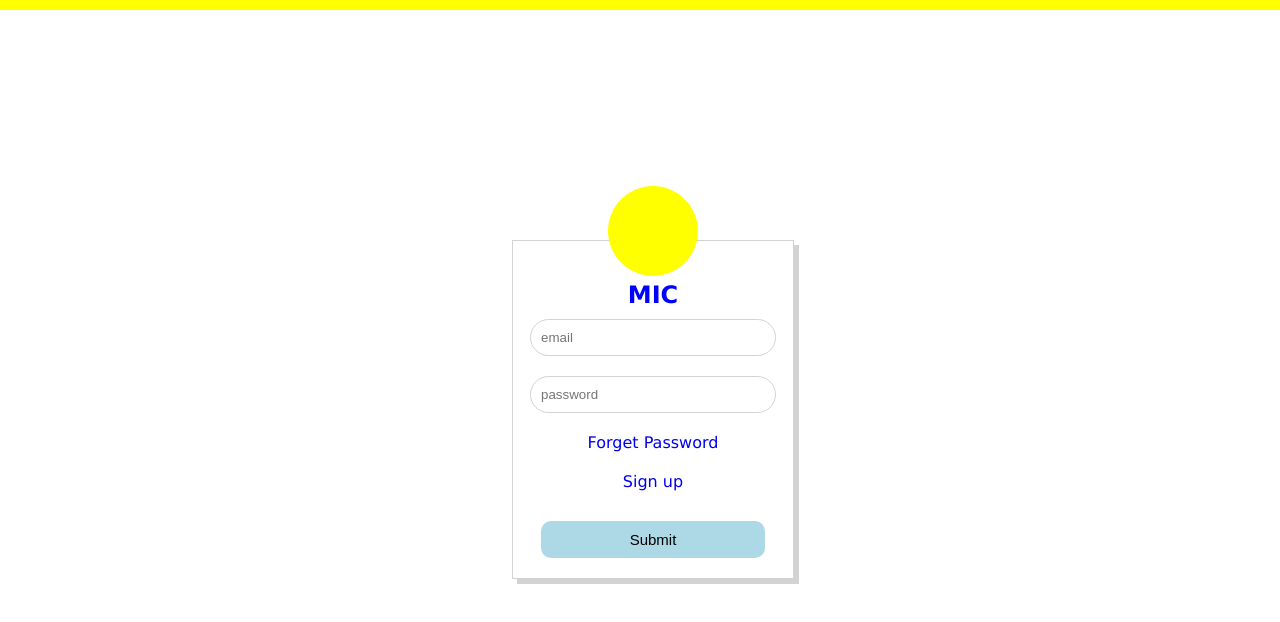
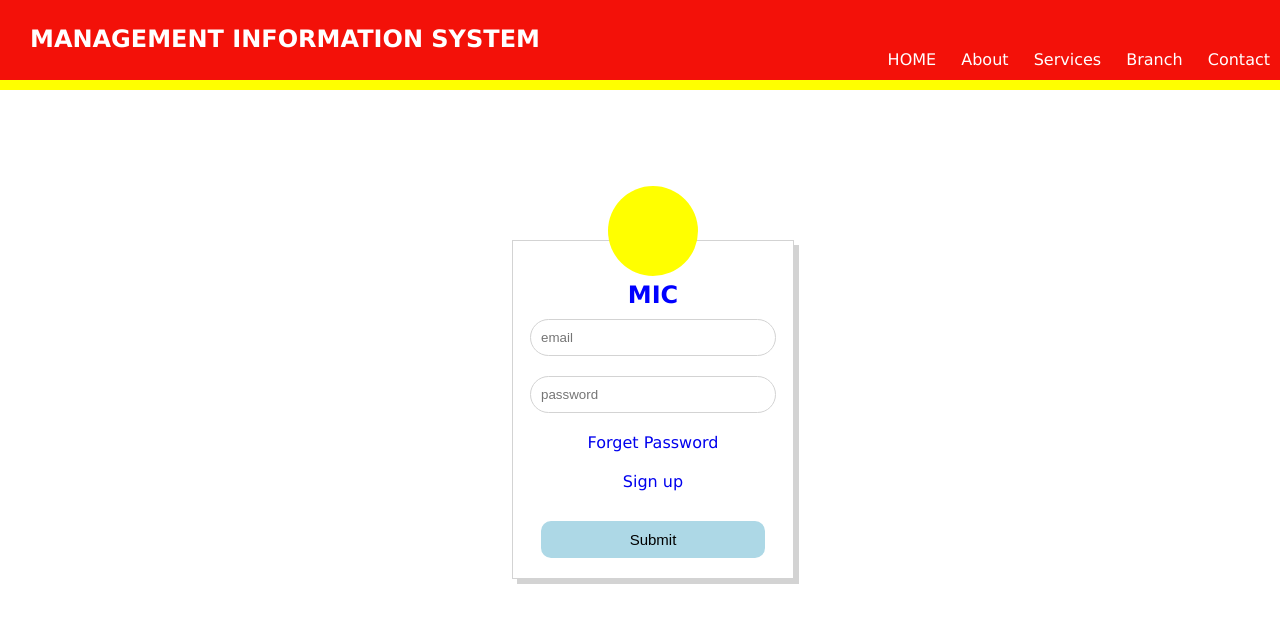
Before and after one commit to cedcase/mic, a plain HTML site: page index.html in a window 1280 px wide. Drawn offline with Linux system fonts and the light colour scheme.

Commit message:
Update styles.css

```diff
--- a/css/styles.css
+++ b/css/styles.css
@@ -17,7 +17,7 @@ body {
   color:white;
 }
 
-nav {
+.nav {
  height: 80px;
  width:100%;
    background-color:rgb(243, 17, 9);
```
